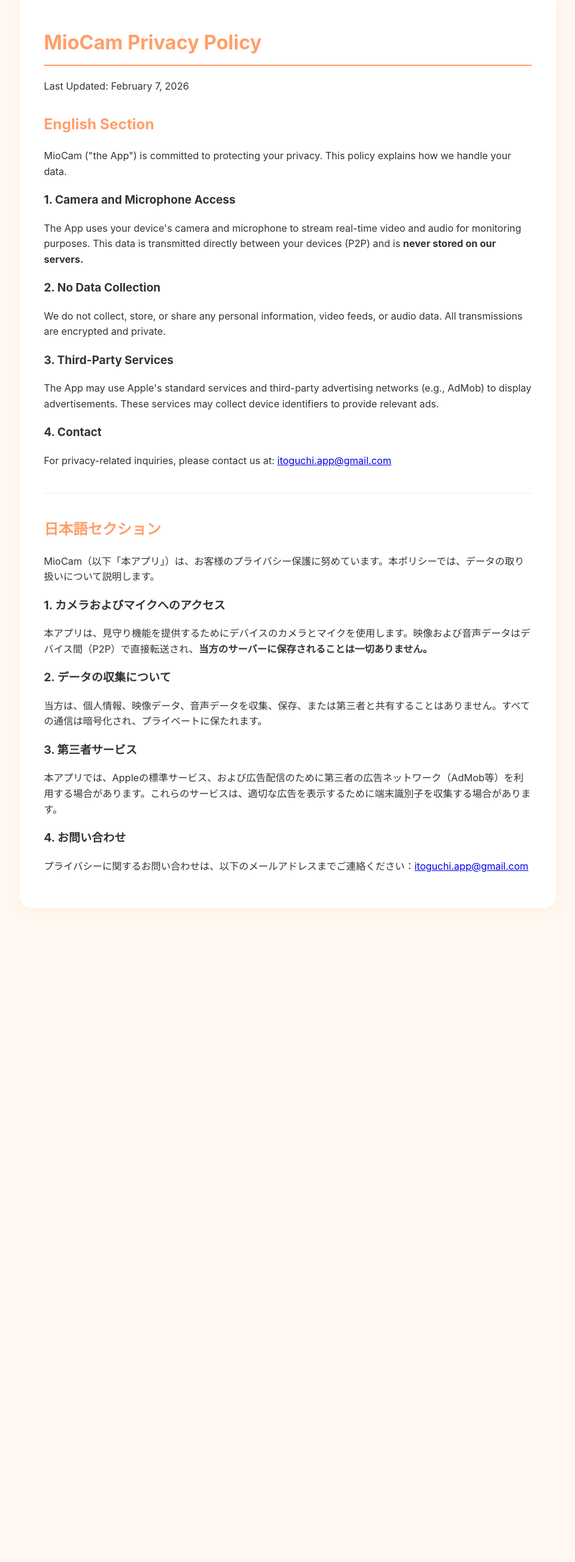
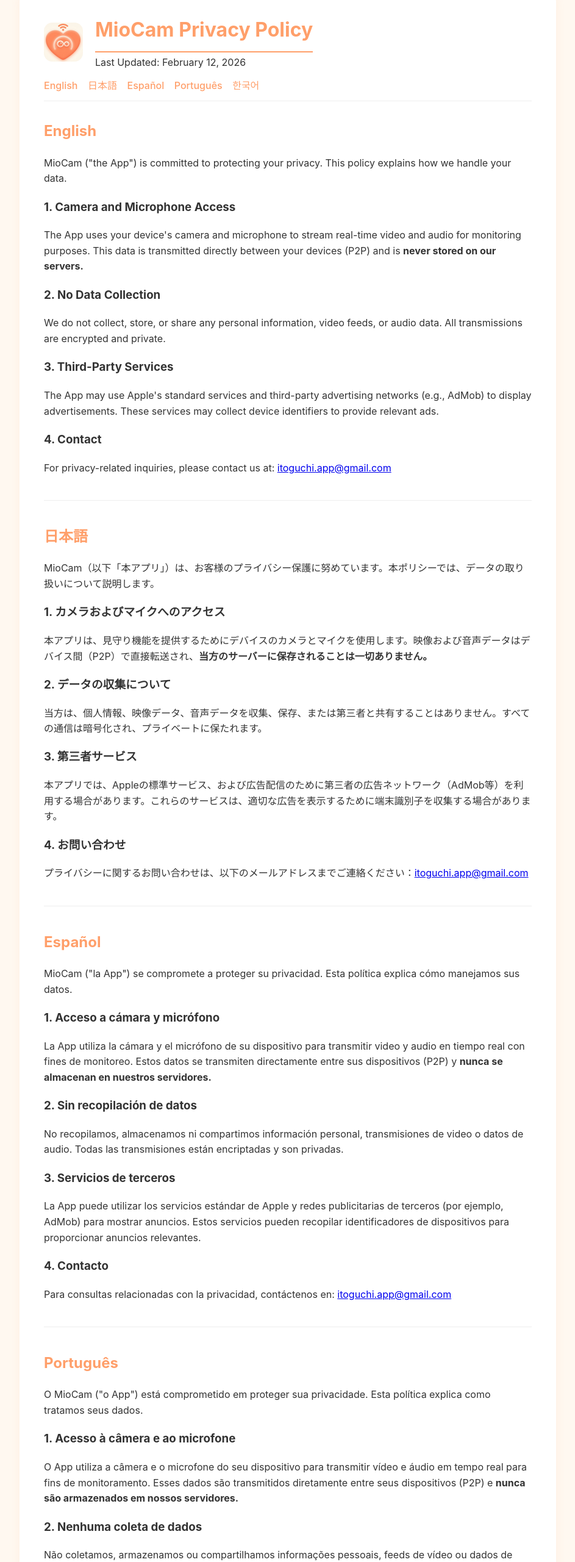
Before and after one commit to ina-hiroshi/MioCam, a plain HTML site: page index.html in a window 1280 px wide. Shown: the part 65-2626 px from the top of the page at 61% size, without its empty margins (168-1111 px from the left). Before the commit the page ends 1602 px from the top, so only its background shows below. Drawn offline with Linux system fonts and the light colour scheme.

Commit message:
プライバシーポリシー多言語化

```diff
--- a/index.html
+++ b/index.html
@@ -1,5 +1,5 @@
 <!DOCTYPE html>
-<html lang="ja">
+<html lang="en">
 <head>
     <meta charset="UTF-8">
     <meta name="viewport" content="width=device-width, initial-scale=1.0">
@@ -7,18 +7,35 @@
     <style>
         body { font-family: -apple-system, BlinkMacSystemFont, "Segoe UI", Roboto, Helvetica, Arial, sans-serif; line-height: 1.6; color: #333; background-color: #FFF8F0; padding: 40px 20px; }
         .container { max-width: 800px; margin: 0 auto; background: #fff; padding: 40px; border-radius: 20px; box-shadow: 0 4px 15px rgba(255,159,106,0.1); }
-        h1 { color: #FF9F6A; border-bottom: 2px solid #FF9F6A; padding-bottom: 10px; }
+        .header-with-icon { display: flex; align-items: center; gap: 20px; flex-wrap: wrap; }
+        .app-icon { width: 64px; height: 64px; border-radius: 14px; }
+        h1 { color: #FF9F6A; border-bottom: 2px solid #FF9F6A; padding-bottom: 10px; margin: 0; flex: 1; min-width: 200px; }
         h2 { color: #FF9F6A; margin-top: 30px; }
-        .lang-switch { margin-bottom: 20px; font-weight: bold; }
+        .lang-nav { margin-bottom: 24px; padding: 12px 0; border-bottom: 1px solid #eee; }
+        .lang-nav a { margin-right: 12px; color: #FF9F6A; text-decoration: none; font-weight: 500; }
+        .lang-nav a:hover { text-decoration: underline; }
         hr { border: 0; border-top: 1px solid #eee; margin: 40px 0; }
     </style>
 </head>
 <body>
     <div class="container">
-        <h1>MioCam Privacy Policy</h1>
-        <p>Last Updated: February 7, 2026</p>
+        <div class="header-with-icon">
+            <img src="assets/AppIcon.png" alt="MioCam" class="app-icon" width="64" height="64" />
+            <div>
+                <h1>MioCam Privacy Policy</h1>
+                <p style="margin: 4px 0 0 0;">Last Updated: February 12, 2026</p>
+            </div>
+        </div>
 
-        <h2>English Section</h2>
+        <nav class="lang-nav">
+            <a href="#en">English</a>
+            <a href="#ja">日本語</a>
+            <a href="#es">Español</a>
+            <a href="#pt">Português</a>
+            <a href="#ko">한국어</a>
+        </nav>
+
+        <h2 id="en">English</h2>
         <p>MioCam ("the App") is committed to protecting your privacy. This policy explains how we handle your data.</p>
 
         <h3>1. Camera and Microphone Access</h3>
@@ -35,7 +52,7 @@
 
         <hr>
 
-        <h2>日本語セクション</h2>
+        <h2 id="ja">日本語</h2>
         <p>MioCam（以下「本アプリ」）は、お客様のプライバシー保護に努めています。本ポリシーでは、データの取り扱いについて説明します。</p>
 
         <h3>1. カメラおよびマイクへのアクセス</h3>
@@ -49,6 +66,57 @@
 
         <h3>4. お問い合わせ</h3>
         <p>プライバシーに関するお問い合わせは、以下のメールアドレスまでご連絡ください：<a href="mailto:itoguchi.app@gmail.com">itoguchi.app@gmail.com</a></p>
+
+        <hr>
+
+        <h2 id="es">Español</h2>
+        <p>MioCam ("la App") se compromete a proteger su privacidad. Esta política explica cómo manejamos sus datos.</p>
+
+        <h3>1. Acceso a cámara y micrófono</h3>
+        <p>La App utiliza la cámara y el micrófono de su dispositivo para transmitir video y audio en tiempo real con fines de monitoreo. Estos datos se transmiten directamente entre sus dispositivos (P2P) y <b>nunca se almacenan en nuestros servidores.</b></p>
+
+        <h3>2. Sin recopilación de datos</h3>
+        <p>No recopilamos, almacenamos ni compartimos información personal, transmisiones de video o datos de audio. Todas las transmisiones están encriptadas y son privadas.</p>
+
+        <h3>3. Servicios de terceros</h3>
+        <p>La App puede utilizar los servicios estándar de Apple y redes publicitarias de terceros (por ejemplo, AdMob) para mostrar anuncios. Estos servicios pueden recopilar identificadores de dispositivos para proporcionar anuncios relevantes.</p>
+
+        <h3>4. Contacto</h3>
+        <p>Para consultas relacionadas con la privacidad, contáctenos en: <a href="mailto:itoguchi.app@gmail.com">itoguchi.app@gmail.com</a></p>
+
+        <hr>
+
+        <h2 id="pt">Português</h2>
+        <p>O MioCam ("o App") está comprometido em proteger sua privacidade. Esta política explica como tratamos seus dados.</p>
+
+        <h3>1. Acesso à câmera e ao microfone</h3>
+        <p>O App utiliza a câmera e o microfone do seu dispositivo para transmitir vídeo e áudio em tempo real para fins de monitoramento. Esses dados são transmitidos diretamente entre seus dispositivos (P2P) e <b>nunca são armazenados em nossos servidores.</b></p>
+
+        <h3>2. Nenhuma coleta de dados</h3>
+        <p>Não coletamos, armazenamos ou compartilhamos informações pessoais, feeds de vídeo ou dados de áudio. Todas as transmissões são criptografadas e privadas.</p>
+
+        <h3>3. Serviços de terceiros</h3>
+        <p>O App pode usar os serviços padrão da Apple e redes de publicidade de terceiros (por exemplo, AdMob) para exibir anúncios. Esses serviços podem coletar identificadores de dispositivos para fornecer anúncios relevantes.</p>
+
+        <h3>4. Contato</h3>
+        <p>Para consultas relacionadas à privacidade, entre em contato conosco em: <a href="mailto:itoguchi.app@gmail.com">itoguchi.app@gmail.com</a></p>
+
+        <hr>
+
+        <h2 id="ko">한국어</h2>
+        <p>MioCam("앱")은 귀하의 개인정보 보호에 최선을 다합니다. 본 정책은 당사가 데이터를 어떻게 처리하는지 설명합니다.</p>
+
+        <h3>1. 카메라 및 마이크 액세스</h3>
+        <p>앱은 모니터링 목적으로 실시간 비디오와 오디오를 스트리밍하기 위해 기기의 카메라와 마이크를 사용합니다. 이 데이터는 기기 간(P2P)으로 직접 전송되며 <b>당사 서버에 저장되지 않습니다.</b></p>
+
+        <h3>2. 데이터 수집 없음</h3>
+        <p>당사는 개인 정보, 비디오 피드 또는 오디오 데이터를 수집, 저장 또는 공유하지 않습니다. 모든 전송은 암호화되어 비공개로 유지됩니다.</p>
+
+        <h3>3. 제3자 서비스</h3>
+        <p>앱은 광고를 표시하기 위해 Apple의 표준 서비스 및 제3자 광고 네트워크(예: AdMob)를 사용할 수 있습니다. 이러한 서비스는 관련 광고를 제공하기 위해 기기 식별자를 수집할 수 있습니다.</p>
+
+        <h3>4. 문의</h3>
+        <p>개인정보 관련 문의는 다음 이메일로 연락해 주세요: <a href="mailto:itoguchi.app@gmail.com">itoguchi.app@gmail.com</a></p>
     </div>
 </body>
 </html>
```
Also changed, not shown: assets/AppIcon.png (added).
